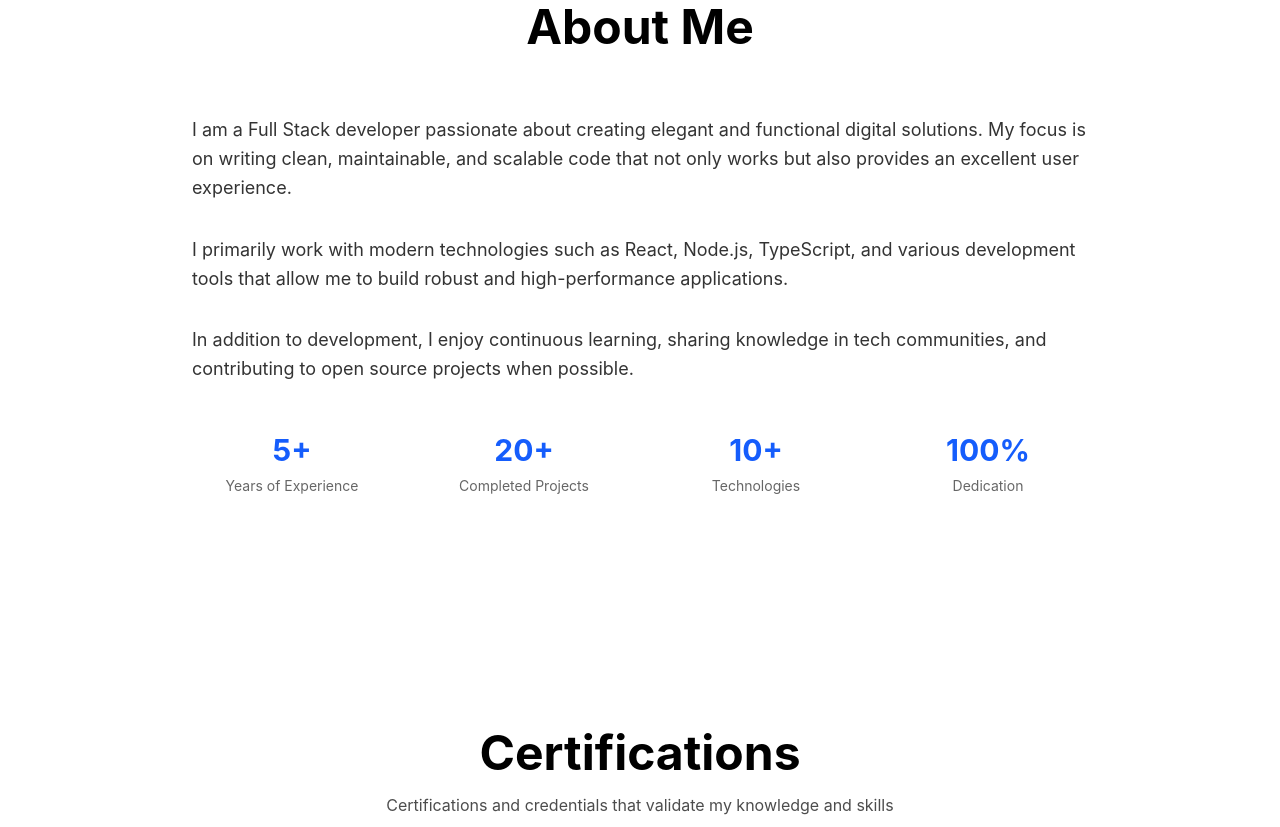
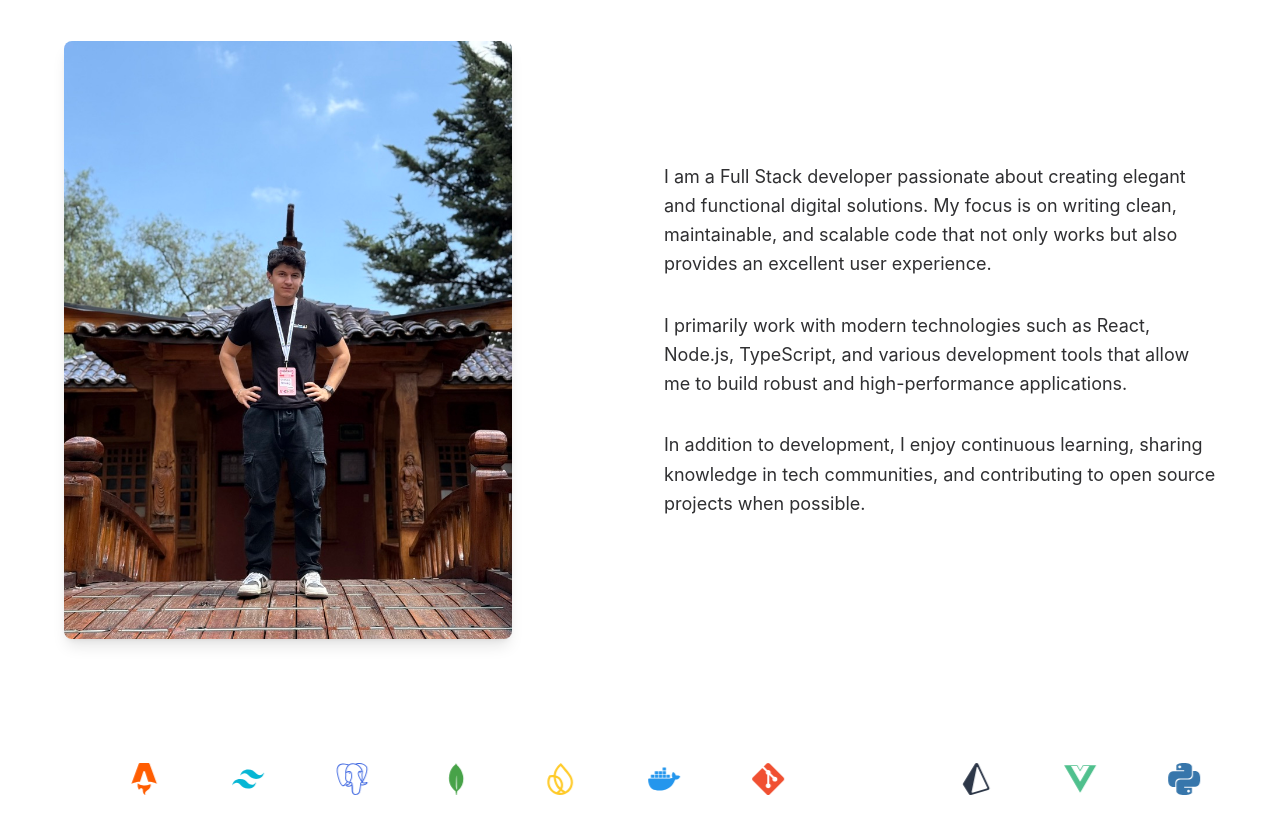
Before and after one commit to crycodex/cry_code, an Astro site: page / in a window 1280 px wide. Shown: the part 4056-4883 px from the top of the page. Built offline with nearby package versions, Linux system fonts and the light colour scheme; Astro itself is replaced by a stand-in of ours.

Commit message:
Add react-icons dependency and enhance AboutSection component with technology showcase and marquee animation. Update global styles for new animations.

```diff
--- a/package.json
+++ b/package.json
@@ -22,6 +22,7 @@
     "motion": "^12.27.5",
     "react": "^19.2.3",
     "react-dom": "^19.2.3",
+    "react-icons": "^5.5.0",
     "tailwind-merge": "^3.4.0",
     "tailwindcss": "^4.1.18"
   }
--- a/src/components/react/AboutSection.tsx
+++ b/src/components/react/AboutSection.tsx
@@ -1,4 +1,50 @@
+import React, { useState, type ComponentType } from 'react';
 import { useLanguage } from './LanguageContext';
+import { Marquee } from './ui/marquee';
+import { motion } from 'framer-motion';
+import {
+  SiReact,
+  SiTypescript,
+  SiNodedotjs,
+  SiNextdotjs,
+  SiAstro,
+  SiTailwindcss,
+  SiPostgresql,
+  SiMongodb,
+  SiFirebase,
+  SiDocker,
+  SiGit,
+  SiExpress,
+  SiPrisma,
+  SiVuedotjs,
+  SiPython,
+  SiDjango
+} from 'react-icons/si';
+
+interface Technology {
+  name: string;
+  icon: ComponentType<{ className?: string }>;
+  color: string;
+}
+
+const technologies: Technology[] = [
+  { name: 'React', icon: SiReact, color: '#61DAFB' },
+  { name: 'TypeScript', icon: SiTypescript, color: '#3178C6' },
+  { name: 'Node.js', icon: SiNodedotjs, color: '#339933' },
+  { name: 'Next.js', icon: SiNextdotjs, color: '#FFFFFF' },
+  { name: 'Astro', icon: SiAstro, color: '#FF5D01' },
+  { name: 'Tailwind CSS', icon: SiTailwindcss, color: '#06B6D4' },
+  { name: 'PostgreSQL', icon: SiPostgresql, color: '#4169E1' },
+  { name: 'MongoDB', icon: SiMongodb, color: '#47A248' },
+  { name: 'Firebase', icon: SiFirebase, color: '#FFCA28' },
+  { name: 'Docker', icon: SiDocker, color: '#2496ED' },
+  { name: 'Git', icon: SiGit, color: '#F05032' },
+  { name: 'Express', icon: SiExpress, color: '#FFFFFF' },
+  { name: 'Prisma', icon: SiPrisma, color: '#2D3748' },
+  { name: 'Vue.js', icon: SiVuedotjs, color: '#4FC08D' },
+  { name: 'Python', icon: SiPython, color: '#3776AB' },
+  { name: 'Django', icon: SiDjango, color: '#0C4B33' },
+];
 
 export default function AboutSection() {
   const { translations } = useLanguage();
@@ -8,36 +54,95 @@ export default function AboutSection() {
       id="about"
       className="min-h-screen flex flex-col items-center justify-center px-4 py-20"
     >
-      <div className="max-w-4xl mx-auto w-full">
-        <h2 className="text-4xl md:text-5xl font-bold text-black dark:text-white text-center mb-16">
+      <div className="max-w-6xl mx-auto w-full">
+        <h2 className="text-4xl md:text-5xl font-bold text-base-content text-center mb-16">
           {translations.about.title}
         </h2>
 
-        <div className="space-y-8 text-lg text-black/80 dark:text-white/80 leading-relaxed">
-          <p>{translations.about.paragraph1}</p>
-          <p>{translations.about.paragraph2}</p>
-          <p>{translations.about.paragraph3}</p>
+        <div className="grid grid-cols-1 md:grid-cols-2 gap-12 items-center mb-8">
+          {/* Image on the left */}
+          <div className="order-2 md:order-1 flex justify-center md:justify-start">
+            <img
+              src="/img/me/meoriginal.jpeg"
+              alt="About me"
+              className="w-full max-w-md rounded-lg shadow-lg dark:shadow-white/10 object-cover transition-opacity duration-300"
+            />
+          </div>
+
+          {/* Text content on the right */}
+          <div className="order-1 md:order-2 space-y-8 text-lg text-base-content/80 leading-relaxed">
+            <p className="text-base-content/90">{translations.about.paragraph1}</p>
+            <p className="text-base-content/90">{translations.about.paragraph2}</p>
+            <p className="text-base-content/90">{translations.about.paragraph3}</p>
+          </div>
         </div>
 
-        <div className="mt-12 grid grid-cols-2 md:grid-cols-4 gap-8 text-center">
-          <div>
-            <div className="text-3xl font-bold text-blue-600 dark:text-blue-400 mb-2">5+</div>
-            <div className="text-sm text-black/60 dark:text-white/60">{translations.about.stats.years}</div>
-          </div>
-          <div>
-            <div className="text-3xl font-bold text-blue-600 dark:text-blue-400 mb-2">20+</div>
-            <div className="text-sm text-black/60 dark:text-white/60">{translations.about.stats.projects}</div>
-          </div>
-          <div>
-            <div className="text-3xl font-bold text-blue-600 dark:text-blue-400 mb-2">10+</div>
-            <div className="text-sm text-black/60 dark:text-white/60">{translations.about.stats.technologies}</div>
-          </div>
-          <div>
-            <div className="text-3xl font-bold text-blue-600 dark:text-blue-400 mb-2">100%</div>
-            <div className="text-sm text-black/60 dark:text-white/60">{translations.about.stats.dedication}</div>
-          </div>
-        </div>
+        {/* Technology Marquee */}
+        <Marquee pauseOnHover speed={30}>
+          {technologies.map((tech, index) => {
+            const Icon = tech.icon;
+            return (
+              <TechnologyItem key={`${tech.name}-${index}`} tech={tech} Icon={Icon} />
+            );
+          })}
+        </Marquee>
       </div>
     </section>
   );
 }
+
+interface TechnologyItemProps {
+  tech: Technology;
+  Icon: ComponentType<{ className?: string; style?: React.CSSProperties }>;
+}
+
+function TechnologyItem({ tech, Icon }: TechnologyItemProps) {
+  const [isHovered, setIsHovered] = useState(false);
+
+  return (
+    <motion.div
+      className="relative h-full w-fit mx-8 flex items-center justify-center cursor-pointer"
+      onMouseEnter={() => setIsHovered(true)}
+      onMouseLeave={() => setIsHovered(false)}
+      whileHover={{ scale: 1.5, zIndex: 50 }}
+      transition={{ type: "spring", stiffness: 300, damping: 20 }}
+    >
+      <motion.div
+        className="flex items-center gap-2 px-3 py-2 rounded-lg"
+        style={{
+          backgroundColor: isHovered ? `${tech.color}15` : 'transparent',
+        }}
+        animate={{
+          paddingLeft: isHovered ? '0.75rem' : '0',
+          paddingRight: isHovered ? '0.75rem' : '0',
+        }}
+        transition={{ duration: 0.2, ease: "easeInOut" }}
+      >
+        <motion.div
+          animate={{
+            scale: isHovered ? 1.3 : 1,
+          }}
+          transition={{ duration: 0.2, ease: "easeInOut" }}
+        >
+          <Icon
+            className="w-8 h-8 shrink-0 transition-all duration-300"
+            style={{ color: tech.color }}
+          />
+        </motion.div>
+        <motion.span
+          className="text-sm font-medium whitespace-nowrap overflow-hidden"
+          style={{ color: tech.color }}
+          initial={{ opacity: 0, width: 0 }}
+          animate={{
+            opacity: isHovered ? 1 : 0,
+            width: isHovered ? 'auto' : 0,
+            marginLeft: isHovered ? '0.5rem' : 0,
+          }}
+          transition={{ duration: 0.2, ease: "easeInOut" }}
+        >
+          {tech.name}
+        </motion.span>
+      </motion.div>
+    </motion.div>
+  );
+}
--- /dev/null
+++ b/src/components/react/ui/marquee.tsx
@@ -0,0 +1,46 @@
+import * as React from "react"
+import { cn } from "../../../lib/utils"
+
+interface MarqueeProps extends React.HTMLAttributes<HTMLDivElement> {
+  children: React.ReactNode
+  pauseOnHover?: boolean
+  direction?: "left" | "right"
+  speed?: number
+}
+
+export function Marquee({
+  children,
+  pauseOnHover = false,
+  direction = "left",
+  speed = 30,
+  className,
+  ...props
+}: MarqueeProps) {
+  const [isHovered, setIsHovered] = React.useState(false);
+
+  return (
+    <div
+      className={cn(
+        "w-full overflow-hidden sm:mt-24 mt-10 z-10",
+        className
+      )}
+      {...props}
+      onMouseEnter={() => pauseOnHover && setIsHovered(true)}
+      onMouseLeave={() => pauseOnHover && setIsHovered(false)}
+    >
+      <div className="relative flex max-w-[90vw] overflow-hidden py-5">
+        <div
+          className={cn(
+            "flex w-max animate-marquee",
+            pauseOnHover && isHovered && "[animation-play-state:paused]",
+            direction === "right" && "animate-marquee-reverse"
+          )}
+          style={{ "--duration": `${speed}s` } as React.CSSProperties}
+        >
+          {children}
+          {children}
+        </div>
+      </div>
+    </div>
+  )
+}
--- a/src/styles/global.css
+++ b/src/styles/global.css
@@ -6,3 +6,36 @@
     -webkit-mask-image: linear-gradient(black 70%, transparent 100%);
     mask-image: linear-gradient(black 70%, transparent 100%);
 }
+
+:root {
+  --sky-400: #38bdf8;
+  --sky-500: #0ea5e9;
+}
+
+.dark {
+  --sky-400: #38bdf8;
+  --sky-500: #0ea5e9;
+}
+
+@keyframes marquee {
+  to {
+    transform: translateX(-50%);
+  }
+}
+
+@keyframes marquee-reverse {
+  from {
+    transform: translateX(-50%);
+  }
+  to {
+    transform: translateX(0);
+  }
+}
+
+.animate-marquee {
+  animation: marquee var(--duration, 30s) linear infinite;
+}
+
+.animate-marquee-reverse {
+  animation: marquee-reverse var(--duration, 30s) linear infinite;
+}
```
Also changed, not shown: 1 other file.
